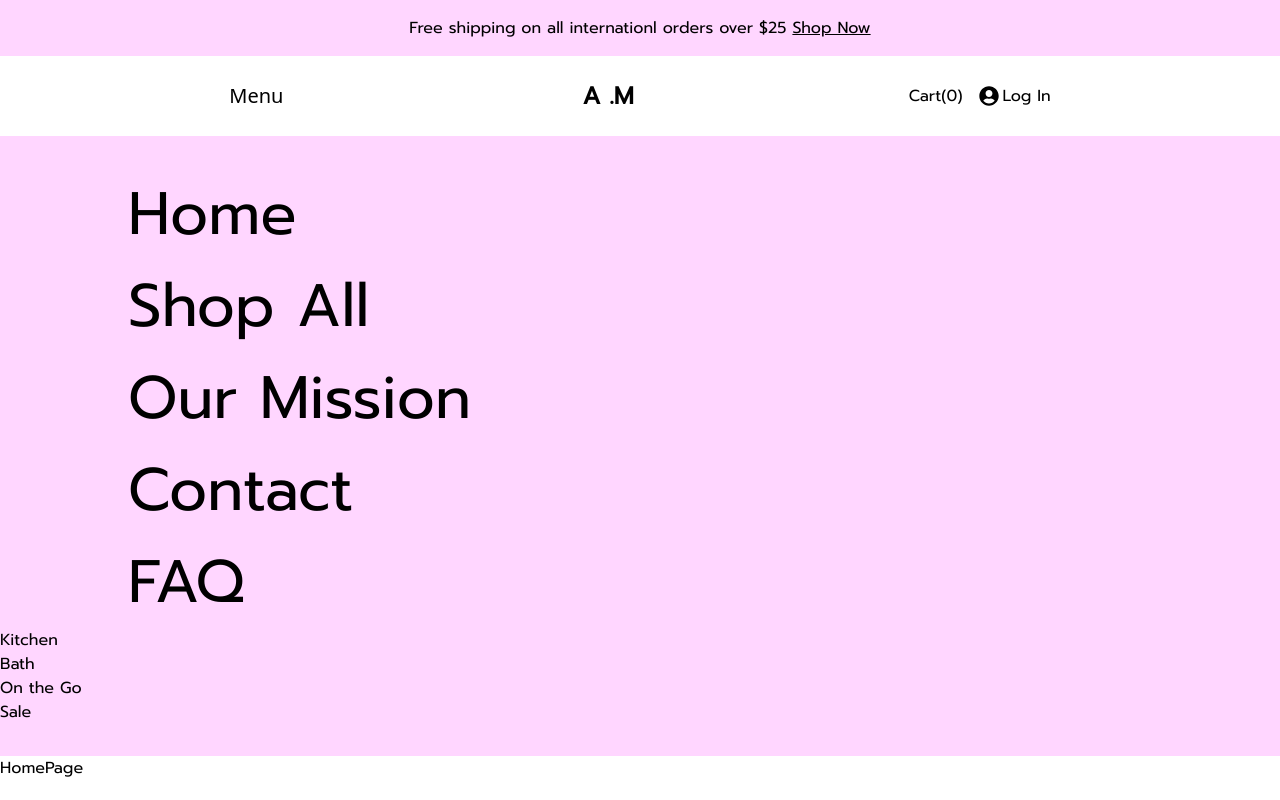
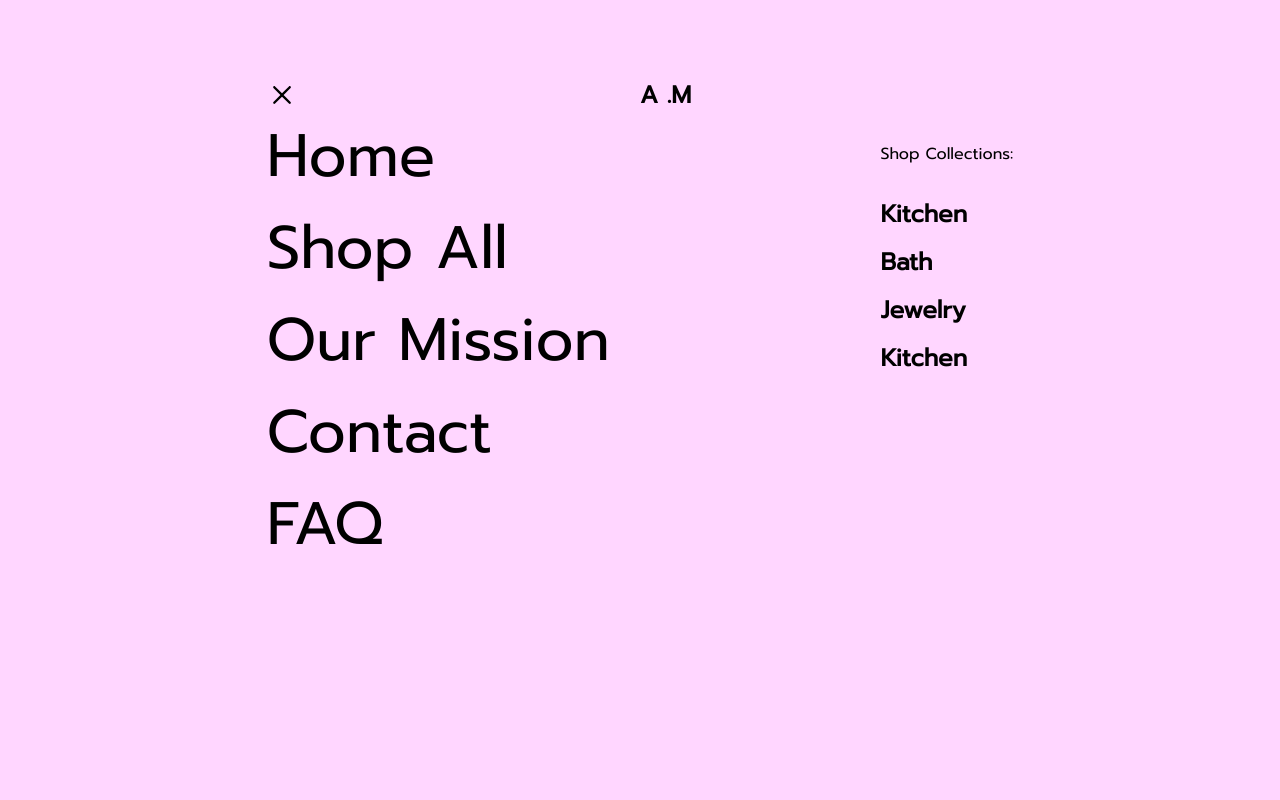
Before and after one commit to Alforoan/products, a React (Create React App) app: page / in a window 1280 px wide. Built offline with nearby package versions, Linux system fonts and the light colour scheme.

Commit message:
add some css and make minor changes

```diff
--- a/src/components/Navbar.jsx
+++ b/src/components/Navbar.jsx
@@ -13,7 +13,7 @@ function Navbar() {
         >
           Menu
         </button>
-        <Link className="pl-6 text-2xl font-bold" to="/">
+        <Link className="absolute left-1/2 text-2xl font-bold" to="/">
           A .M
         </Link>
         <div className="px-4 flex">
--- a/src/components/Sidebar.jsx
+++ b/src/components/Sidebar.jsx
@@ -1,11 +1,23 @@
 import React from "react";
 import { Link } from "react-router-dom";
 import { links } from "../utils/links";
+import { RxCross2 } from "react-icons/rx";
 
 function Sidebar() {
   return (
-    <main className="py-8 bg-pink ">
-      <ul className="max-w-5xl list-none flex flex-col justify-center m-auto">
+    <main className="py-8 bg-pink fixed left-0 top-0 w-screen h-screen pt-20">
+      <div className="flex items-center justify-between max-w-3xl w-7/12 m-auto tablet:w-8/12">
+        <button type="button">
+          <RxCross2 className="text-3xl font-extralight" />
+        </button>
+        <div className="absolute left-1/2">
+          <Link className=" text-2xl font-bold" to="/">
+            A .M
+          </Link>
+        </div>
+      </div>
+      <div className="flex justify-between m-auto bg-pink max-w-3xl w-7/12 tablet:w-8/12">
+        <ul className=" list-none flex flex-col justify-center ">
           {links.map((link) => {
             const { id, text, url } = link;
             return (
@@ -15,7 +27,7 @@ function Sidebar() {
                   className={`${({ isActive }) =>
                     isActive
                       ? "text-hoverblue"
-                    : "text-black"} text-6xl hover:text-hoverblue transition duration-300`}
+                      : "text-black"} text-6xl hover:text-hoverblue transition duration-300 tablet:text-4xl mobile:text-4xl `}
                 >
                   {text}
                 </Link>
@@ -24,12 +36,24 @@ function Sidebar() {
           })}
         </ul>
 
-      <ul>
-        <li>Kitchen</li>
-        <li>Bath</li>
-        <li>On the Go</li>
-        <li>Sale</li>
+        <article className="mobile:hidden">
+          <p className="mt-8 mb-8">Shop Collections:</p>
+          <ul className="text-2xl font-bold tablet:text-xl">
+            <li>
+              <Link>Kitchen</Link>
+            </li>
+            <li className="mt-4">
+              <Link>Bath</Link>
+            </li>
+            <li className="mt-4">
+              <Link>Jewelry</Link>
+            </li>
+            <li className="mt-4">
+              <Link>Kitchen</Link>
+            </li>
           </ul>
+        </article>
+      </div>
     </main>
   );
 }
```
Lines whose indentation alone changed are shown as unchanged.
